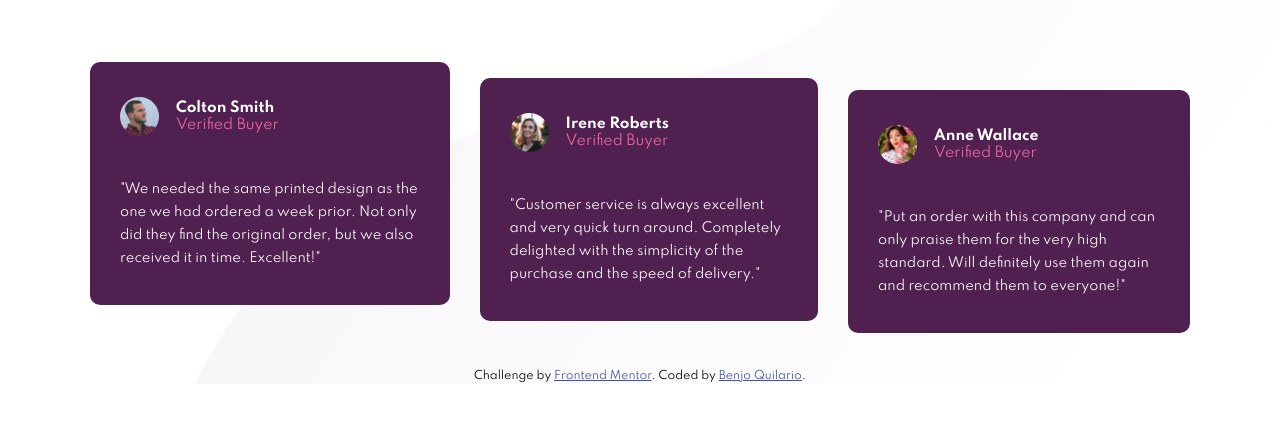
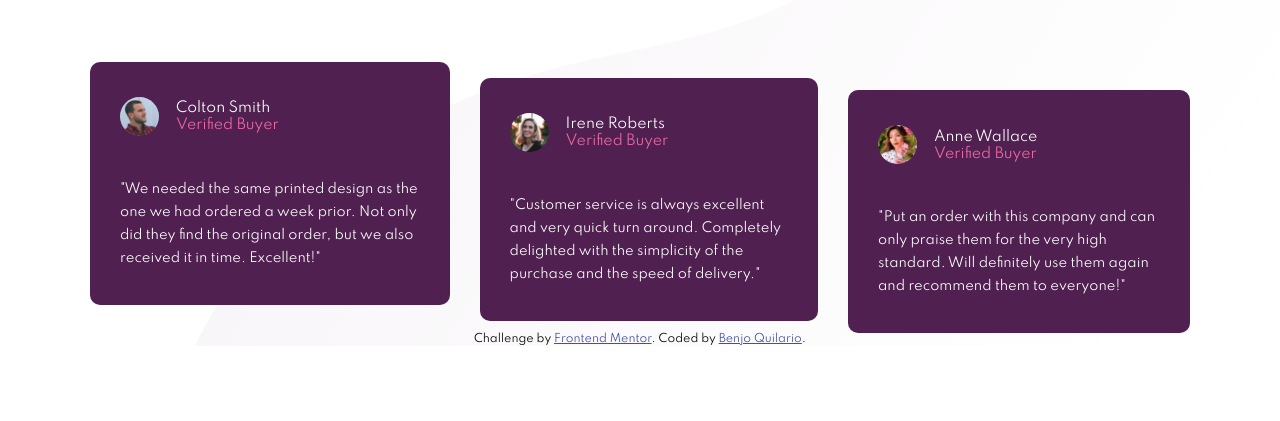
Before and after one commit to benjoquilario/FEM-social-proof-section, a plain HTML site: page index.html in a window 1280 px wide. Shown: the part 373-794 px from the top of the page. Drawn offline with Linux system fonts and the light colour scheme.

Commit message:
Update index.html

```diff
--- a/index.html
+++ b/index.html
@@ -81,7 +81,7 @@
           <div class="info">
             <img src="./images/image-colton.jpg" alt="colten smith" />
             <div class="info---name">
-              <h3 class="name">Colton Smith</h3>
+              <p class="name">Colton Smith</hp>
               <p class="buyer">Verified Buyer</p>
             </div>
           </div>
@@ -95,7 +95,7 @@
           <div class="info">
             <img src="./images/image-irene.jpg" alt="irene roberts" />
             <div class="info---name">
-              <h3 class="name">Irene Roberts</h3>
+              <p class="name">Irene Roberts</p>
               <p class="buyer">Verified Buyer</p>
             </div>
           </div>
@@ -109,7 +109,7 @@
           <div class="info">
             <img src="./images/image-anne.jpg" alt="anne wallace" />
             <div class="info---name">
-              <h3 class="name">Anne Wallace</h3>
+              <hp class="name">Anne Wallace</hp>
               <p class="buyer">Verified Buyer</p>
             </div>
           </div>
@@ -120,13 +120,12 @@
           </p>
         </div>
       </div>
-    </main>
-
     <div class="attribution">
       Challenge by
       <a href="https://www.frontendmentor.io?ref=challenge" target="_blank"
         >Frontend Mentor</a
       >. Coded by <a href="#">Benjo Quilario</a>.
     </div>
+    </main>
   </body>
 </html>
```
